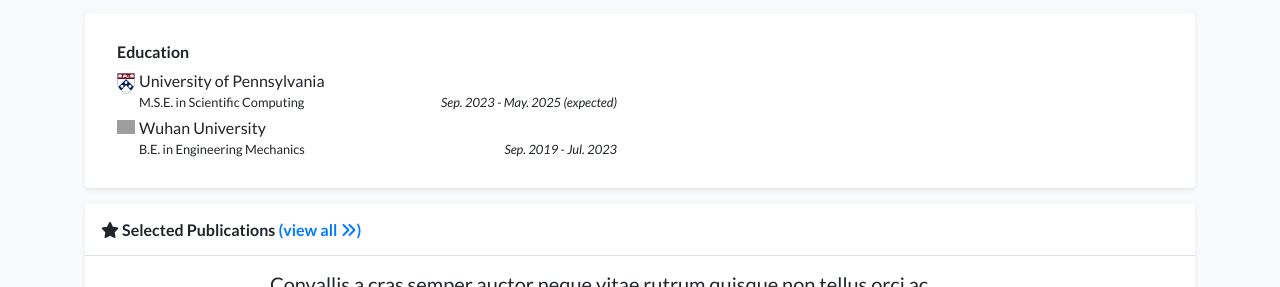
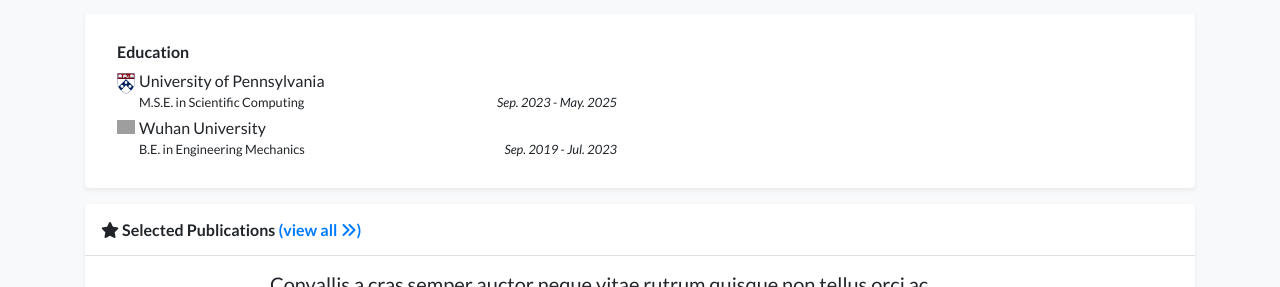
Before and after one commit to MasterZhou1/MasterZhou1.github.io, a Jekyll site: the page built from index.html, in a window 1280 px wide and 1284 px high. Shown: the part 607-894 px from the top of the window. Built offline with Jekyll 4.4.1, drawn with Linux system fonts in a browser that asks for light colours; nearby versions of some CDN libraries; a style sheet for code colours, icons or effects is not loaded; grey boxes are pictures that could not be loaded.

Commit message:
Update profile.yml

```diff
--- a/_data/profile.yml
+++ b/_data/profile.yml
@@ -43,7 +43,7 @@
 - name: University of Pennsylvania
   logo: /assets/images/badges/UPenn_Logo.png
   position: M.S.E. in Scientific Computing
-  date: Sep. 2023 - May. 2025 (expected)
+  date: Sep. 2023 - May. 2025
 - name: Wuhan University
   logo: /assets/images/badges/Wuhan_University_Logo.png
   position: B.E. in Engineering Mechanics
```
